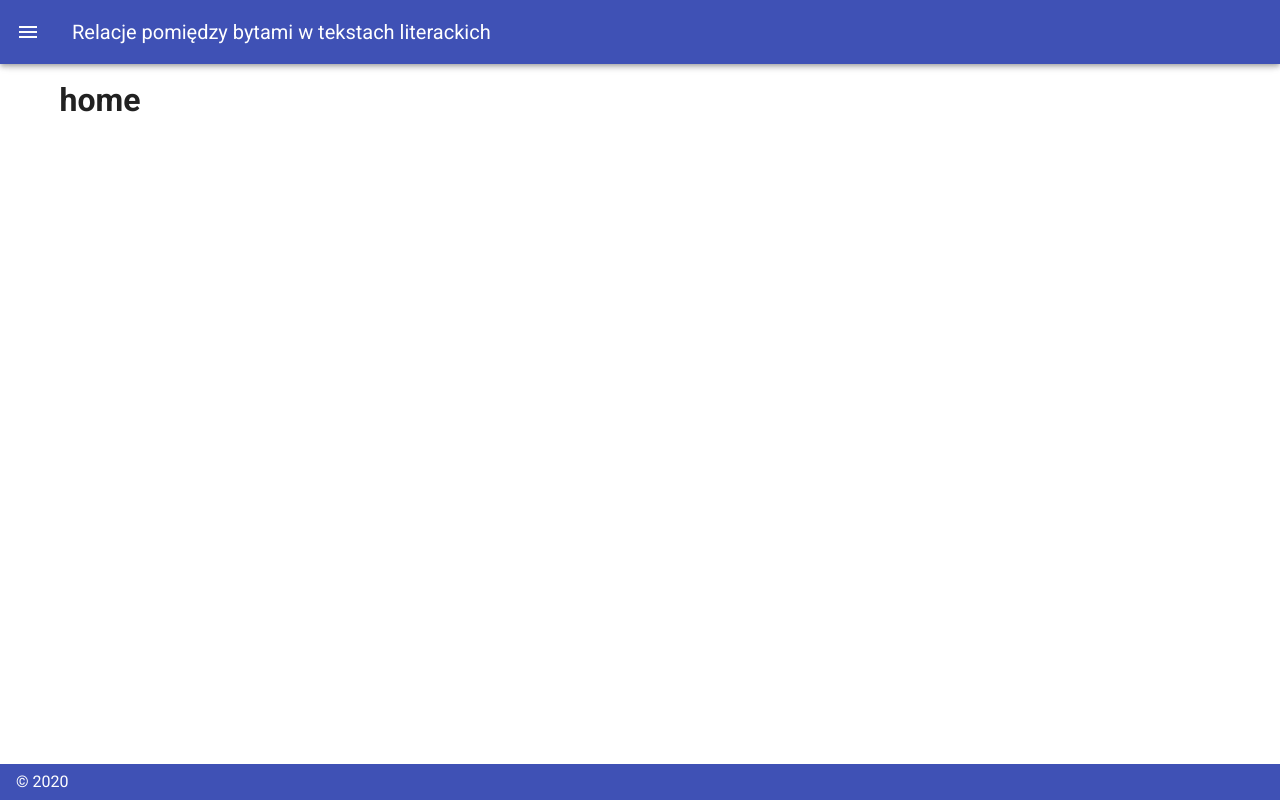
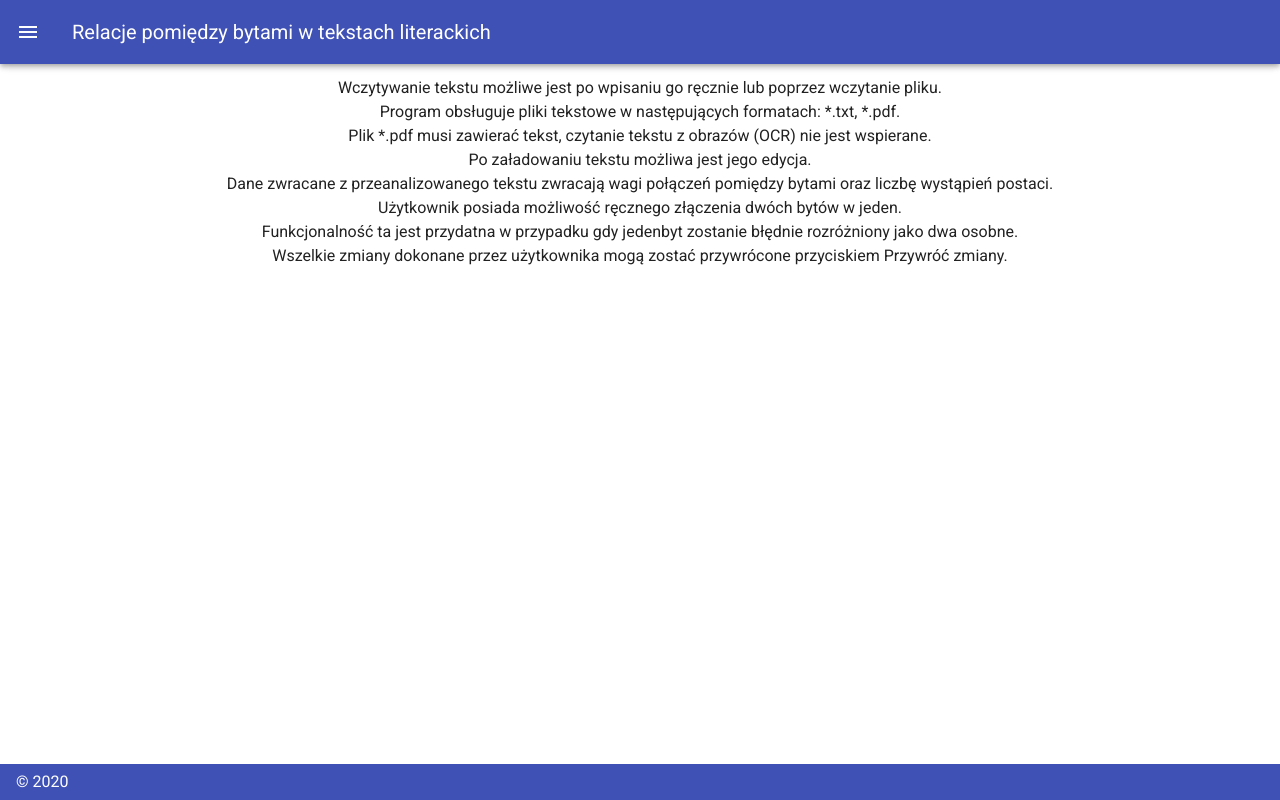
Before and after one commit to baatochan/BookRelationsScanner, a Vue app in the folder client/: page / in a window 1280 px wide. Built offline with nearby package versions, Linux system fonts and the light colour scheme.

Commit message:
Update Home.vue
add instruction

```diff
--- a/client/src/pages/Home.vue
+++ b/client/src/pages/Home.vue
@@ -1,6 +1,22 @@
 <template>
   <div>
-    <h1>home</h1>
+    <p style="text-align: center">
+      Wczytywanie tekstu możliwe jest po wpisaniu go ręcznie lub poprzez
+      wczytanie pliku. <br />
+      Program obsługuje pliki tekstowe w następujących formatach: *.txt,
+      *.pdf.<br />
+      Plik *.pdf musi zawierać tekst, czytanie tekstu z obrazów (OCR) nie jest
+      wspierane.<br />
+      Po załadowaniu tekstu możliwa jest jego edycja.<br />
+      Dane zwracane z przeanalizowanego tekstu zwracają wagi połączeń pomiędzy
+      bytami oraz liczbę wystąpień postaci.<br />
+      Użytkownik posiada możliwość ręcznego złączenia dwóch bytów w jeden.
+      <br />
+      Funkcjonalność ta jest przydatna w przypadku gdy jedenbyt zostanie błędnie
+      rozróżniony jako dwa osobne. <br />
+      Wszelkie zmiany dokonane przez użytkownika mogą zostać przywrócone
+      przyciskiem Przywróć zmiany.<br />
+    </p>
   </div>
 </template>
 
```
